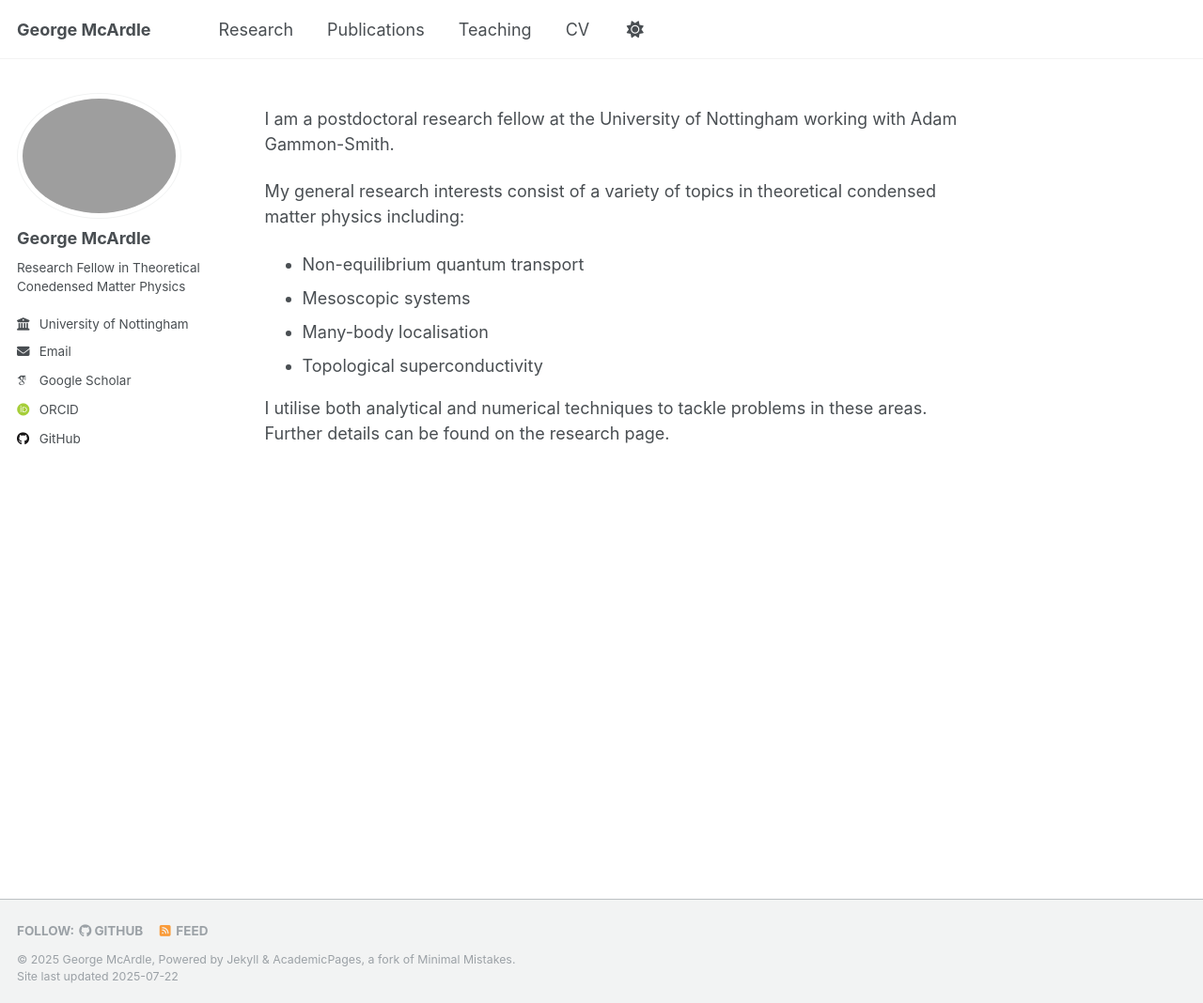
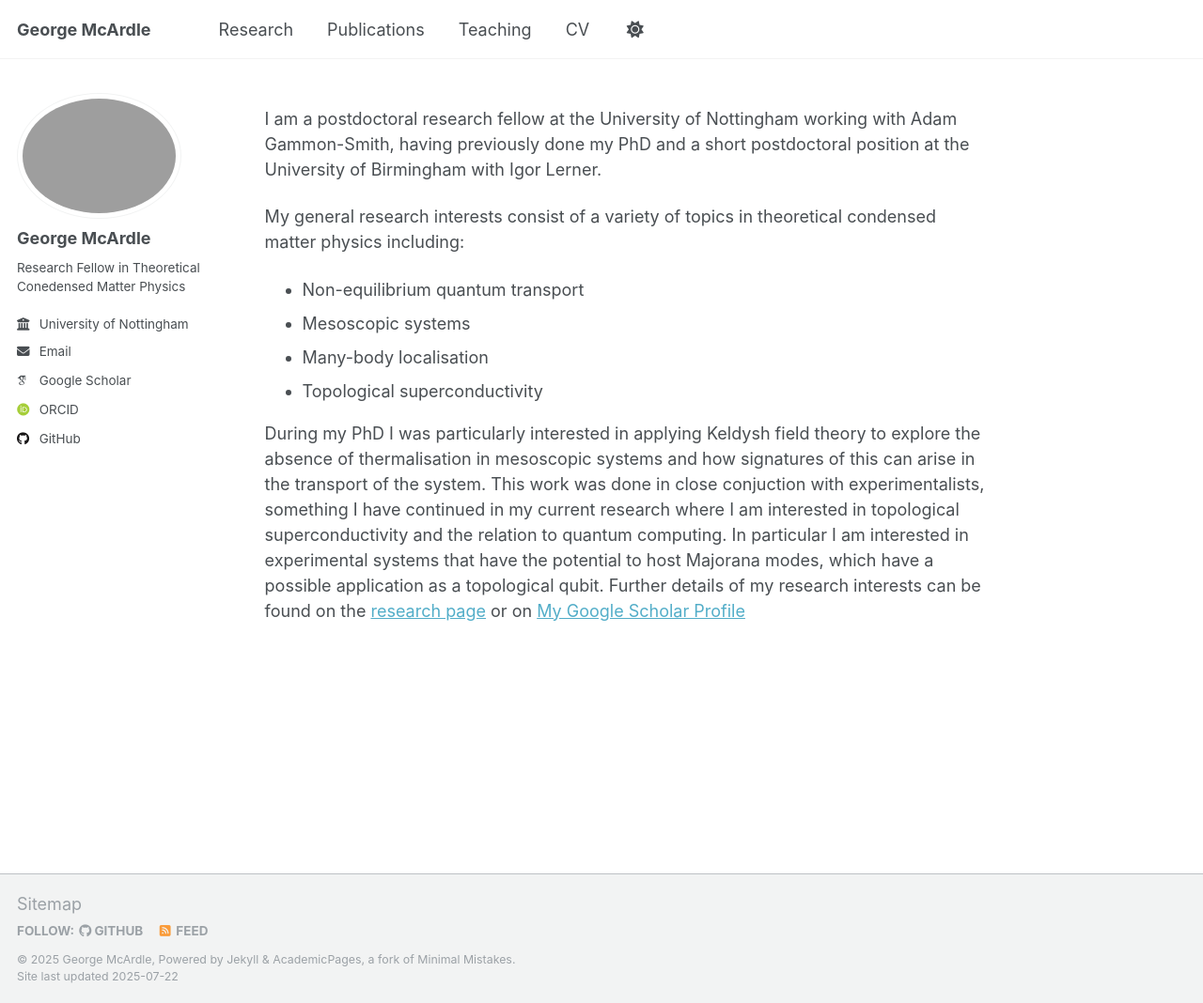
Before and after one commit to georgemcardle/georgemcardle.github.io, a Jekyll site: the page built from _pages/about.md, in a window 1280 px wide and 1068 px high. Shown: the whole window at 94% size. Built offline with Jekyll 4.4.1, drawn with Linux system fonts in a browser that asks for light colours; some web fonts are replaced.

Commit message:
Updated homepage

```diff
--- a/_includes/footer/custom.html
+++ b/_includes/footer/custom.html
@@ -1,3 +1,3 @@
 <!-- start custom footer snippets -->
-<!-- <a href="/sitemap/">Sitemap</a> -->
+<a href="/sitemap/">Sitemap</a>
 <!-- end custom footer snippets -->
--- a/_pages/about.md
+++ b/_pages/about.md
@@ -7,7 +7,7 @@ redirect_from:
   - /about.html
 ---
 
-I am a postdoctoral research fellow at the University of Nottingham working with Adam Gammon-Smith.
+I am a postdoctoral research fellow at the University of Nottingham working with Adam Gammon-Smith, having previously done my PhD and a short postdoctoral position at the University of Birmingham with Igor Lerner.
 
 My general research interests consist of a variety of topics in theoretical condensed matter physics including:
 
@@ -16,4 +16,4 @@ My general research interests consist of a variety of topics in theoretical cond
  - Many-body localisation
  - Topological superconductivity
 
-I utilise both analytical and numerical techniques to tackle problems in these areas. Further details can be found on the research page.
+During my PhD I was particularly interested in applying Keldysh field theory to explore the absence of thermalisation in mesoscopic systems and how signatures of this can arise in the transport of the system. This work was done in close conjuction with experimentalists, something I have continued in my current research where I am interested in topological superconductivity and the relation to quantum computing. In particular I am interested in experimental systems that have the potential to host Majorana modes, which have a possible application as a topological qubit. Further details of my research interests can be found on the [research page](/research/) or on [My Google Scholar Profile](https://scholar.google.com/citations?user=UwStDnYAAAAJ&hl=en)
```
